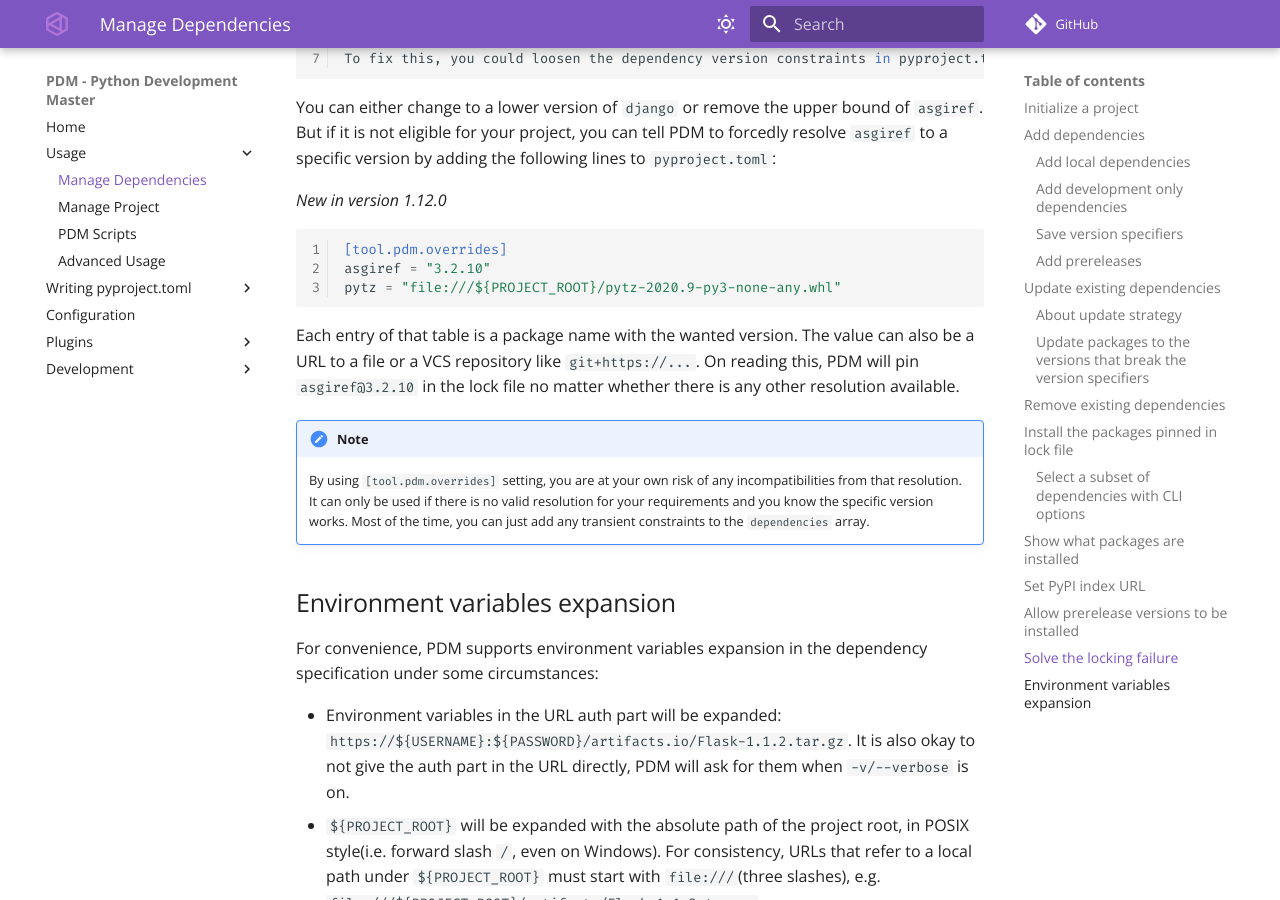
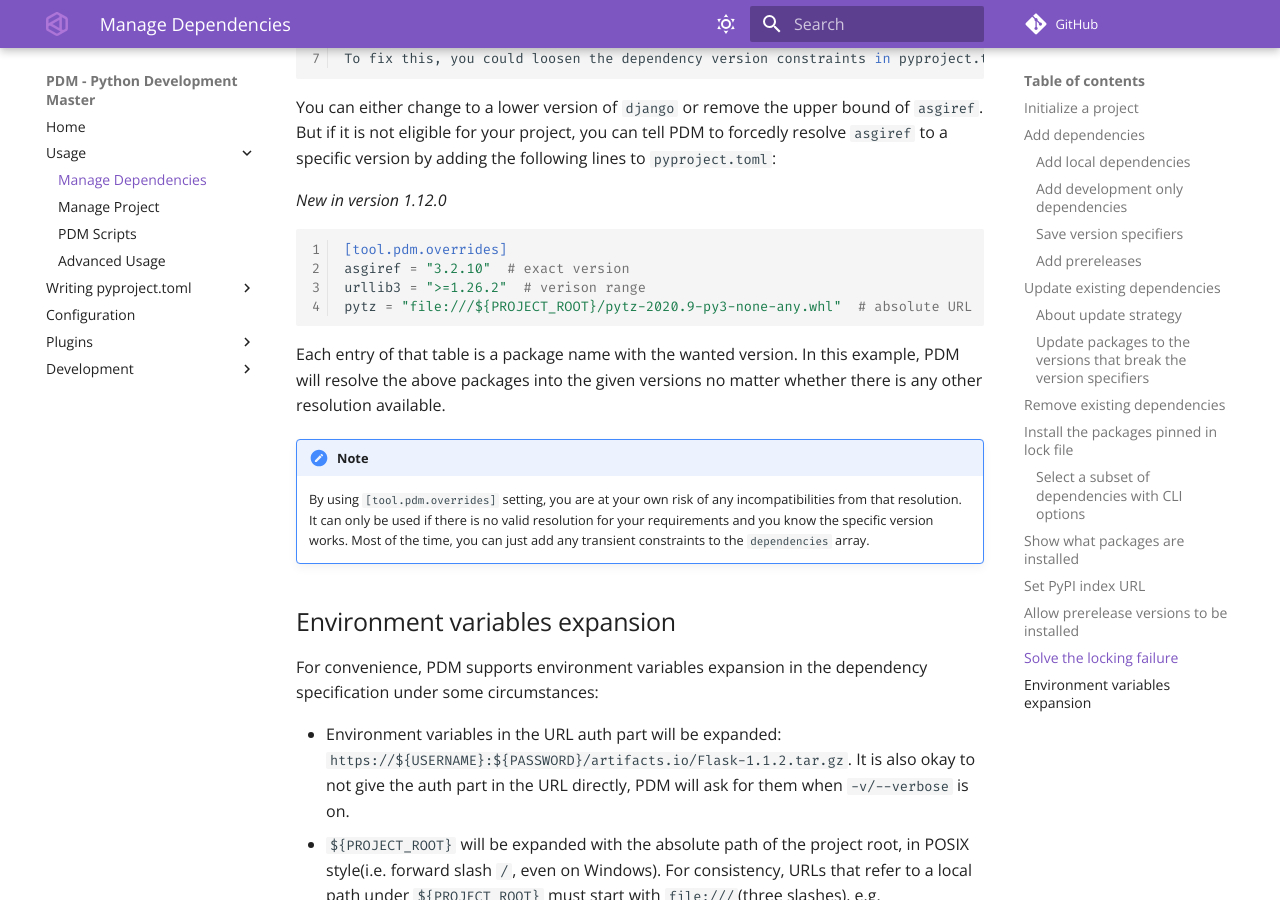
Before and after one commit to ChrisSanderser/pd-ms, an MkDocs documentation site: the page built from docs/docs/usage/dependency.md, in a window 1280 px wide and 900 px high, scrolled down 6312 px. Built offline with MkDocs 1.6.1 and Material for MkDocs 9.7.7, drawn with Linux system fonts in a browser that asks for light colours; comment, search, counter and statistics services are not loaded.

Commit message:
Support version ranges in overrides table (#911)

````diff
--- a/docs/docs/usage/dependency.md
+++ b/docs/docs/usage/dependency.md
@@ -266,11 +266,12 @@ _New in version 1.12.0_
 
 ```toml
 [tool.pdm.overrides]
-asgiref = "3.2.10"
-pytz = "file:///${PROJECT_ROOT}/pytz-2020.9-py3-none-any.whl"
+asgiref = "3.2.10"  # exact version
+urllib3 = ">=1.26.2"  # verison range
+pytz = "file:///${PROJECT_ROOT}/pytz-2020.9-py3-none-any.whl"  # absolute URL
 ```
-Each entry of that table is a package name with the wanted version. The value can also be a URL to a file or a VCS repository like `git+https://...`.
-On reading this, PDM will pin `asgiref@3.2.10` in the lock file no matter whether there is any other resolution available.
+Each entry of that table is a package name with the wanted version.
+In this example, PDM will resolve the above packages into the given versions no matter whether there is any other resolution available.
 
 !!! NOTE
     By using `[tool.pdm.overrides]` setting, you are at your own risk of any incompatibilities from that resolution. It can only be
````
Also changed, not shown: news/909.feature.md (added, +1 -0 lines), 3 other files.
